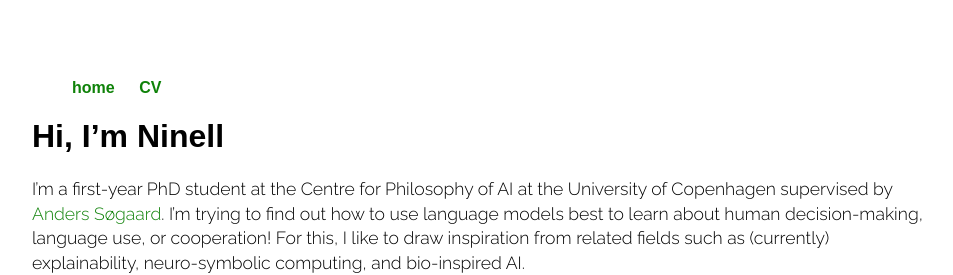
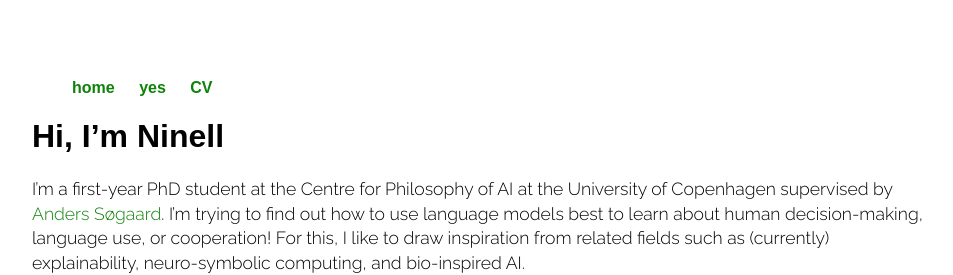
Before and after one commit to ninell-oldenburg/ninell-oldenburg.github.io, a Jekyll site: the page built from README.md, in a window 1280 px wide. Shown: the top 275 px of the page, without its empty margins (160-1113 px from the left). Built offline with Jekyll 4.4.1, drawn with Linux system fonts in a browser that asks for light colours; our own code applies the rules of GitHub Pages for plain Markdown files.

Commit message:
Update default.html

```diff
--- a/_layouts/default.html
+++ b/_layouts/default.html
@@ -15,7 +15,7 @@
 			<nav>
 	    		<ul>
 	        		<li><a href="/">home</a></li>
-		        	<!-- <li><a href="/research">work</a></li> -->
+		        	<li><a href="/">yes</a></li>
 	        		<li><a href="/CV.pdf" target="_blank">CV</a></li>
 	        		<!-- <li><a href="/wrting">writing</a></li> -->
 	    		</ul>
```
